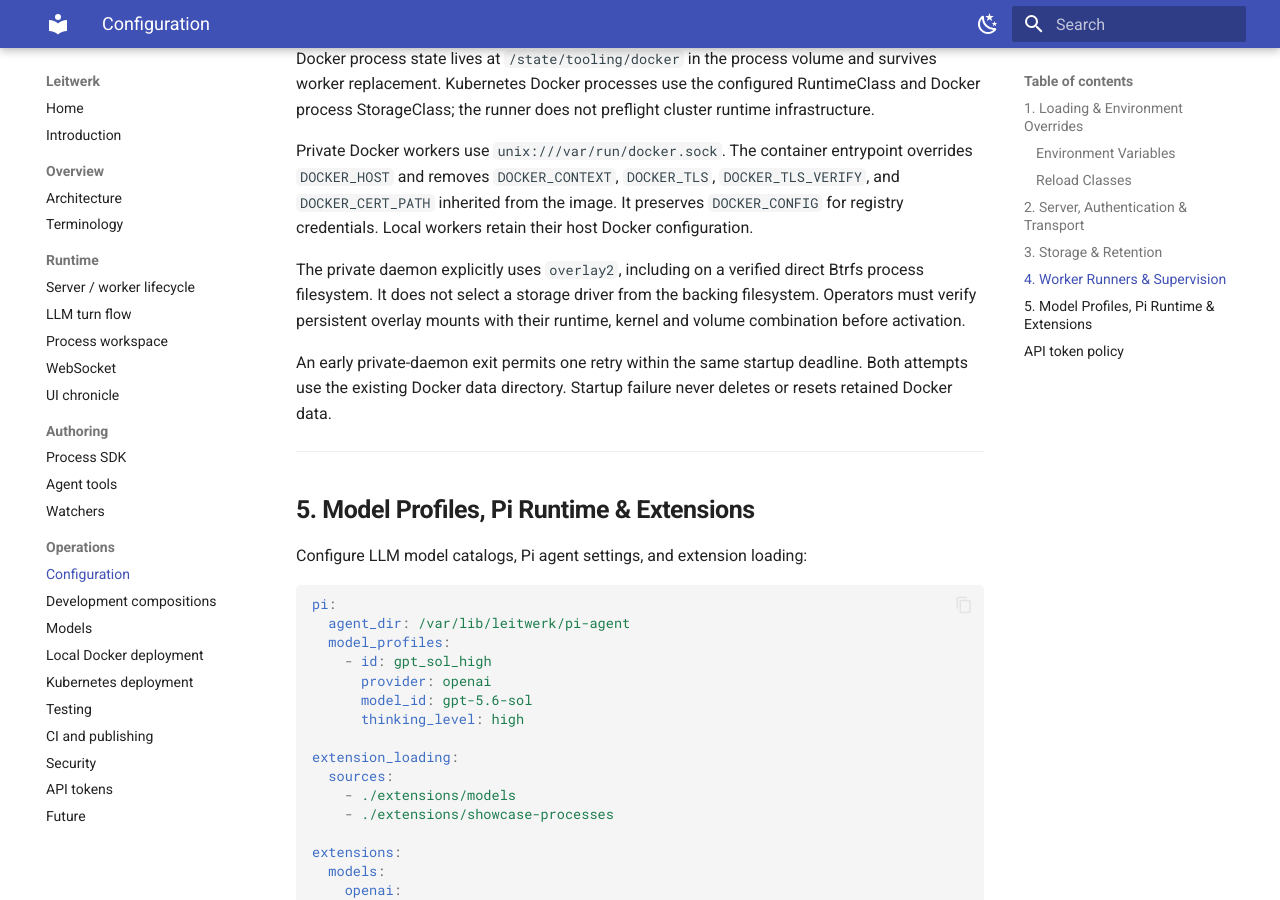
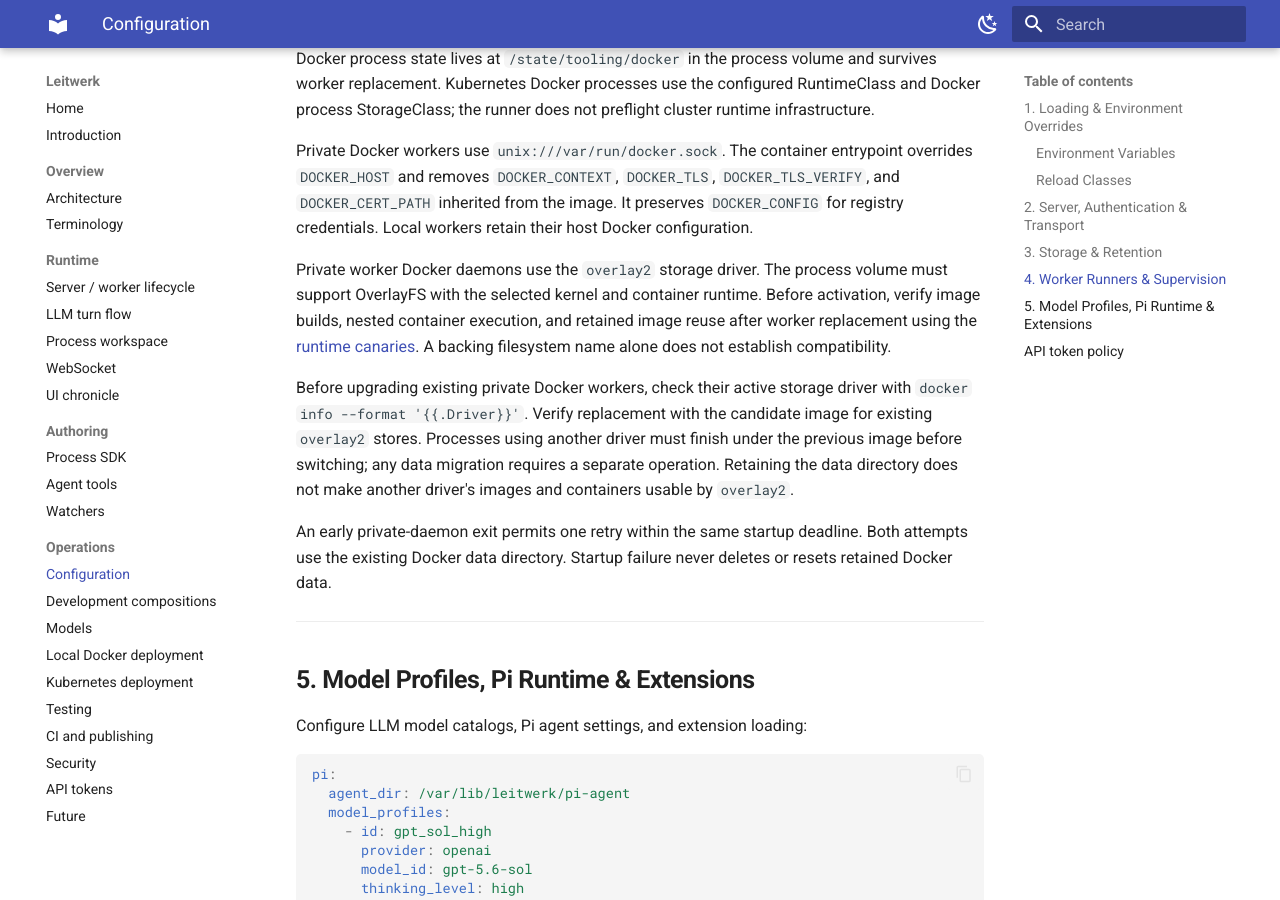
Before and after one commit to leitwerk-dev/leitwerk, an MkDocs documentation site: the page built from docs/configuration.md, in a window 1280 px wide and 900 px high, scrolled down 4690 px. Built offline with MkDocs 1.6.1 and Material for MkDocs 9.7.7, drawn with Linux system fonts in a browser that asks for light colours.

Commit message:
fix(worker): document and verify the overlay2 runtime contract
Signed-off-by: Jonas von Andrian <jonasvonandrian@gmail.com>

```diff
--- a/docs/configuration.md
+++ b/docs/configuration.md
@@ -151,7 +151,9 @@ Worker launch configuration is immutable for a physical worker. Changes affect o
 
 Private Docker workers use `unix:///var/run/docker.sock`. The container entrypoint overrides `DOCKER_HOST` and removes `DOCKER_CONTEXT`, `DOCKER_TLS`, `DOCKER_TLS_VERIFY`, and `DOCKER_CERT_PATH` inherited from the image. It preserves `DOCKER_CONFIG` for registry credentials. Local workers retain their host Docker configuration.
 
-The private daemon explicitly uses `overlay2`, including on a verified direct Btrfs process filesystem. It does not select a storage driver from the backing filesystem. Operators must verify persistent overlay mounts with their runtime, kernel and volume combination before activation.
+Private worker Docker daemons use the `overlay2` storage driver. The process volume must support OverlayFS with the selected kernel and container runtime. Before activation, verify image builds, nested container execution, and retained image reuse after worker replacement using the [runtime canaries](../scripts/docker-runtime/README.md). A backing filesystem name alone does not establish compatibility.
+
+Before upgrading existing private Docker workers, check their active storage driver with `docker info --format '{{.Driver}}'`. Verify replacement with the candidate image for existing `overlay2` stores. Processes using another driver must finish under the previous image before switching; any data migration requires a separate operation. Retaining the data directory does not make another driver's images and containers usable by `overlay2`.
 
 An early private-daemon exit permits one retry within the same startup deadline. Both attempts use the existing Docker data directory. Startup failure never deletes or resets retained Docker data.
 
```
Also changed, not shown: scripts/docker-runtime/README.md (+3 -1 lines), 2 other files.
